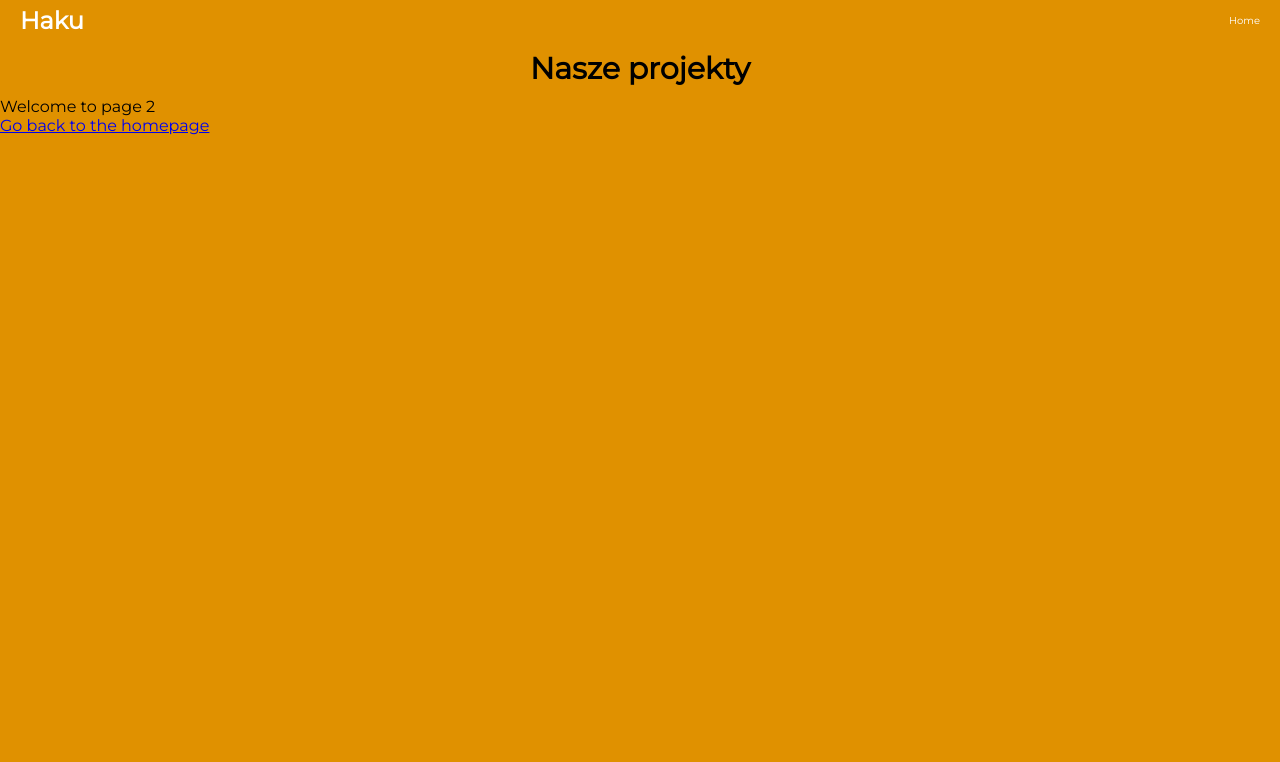
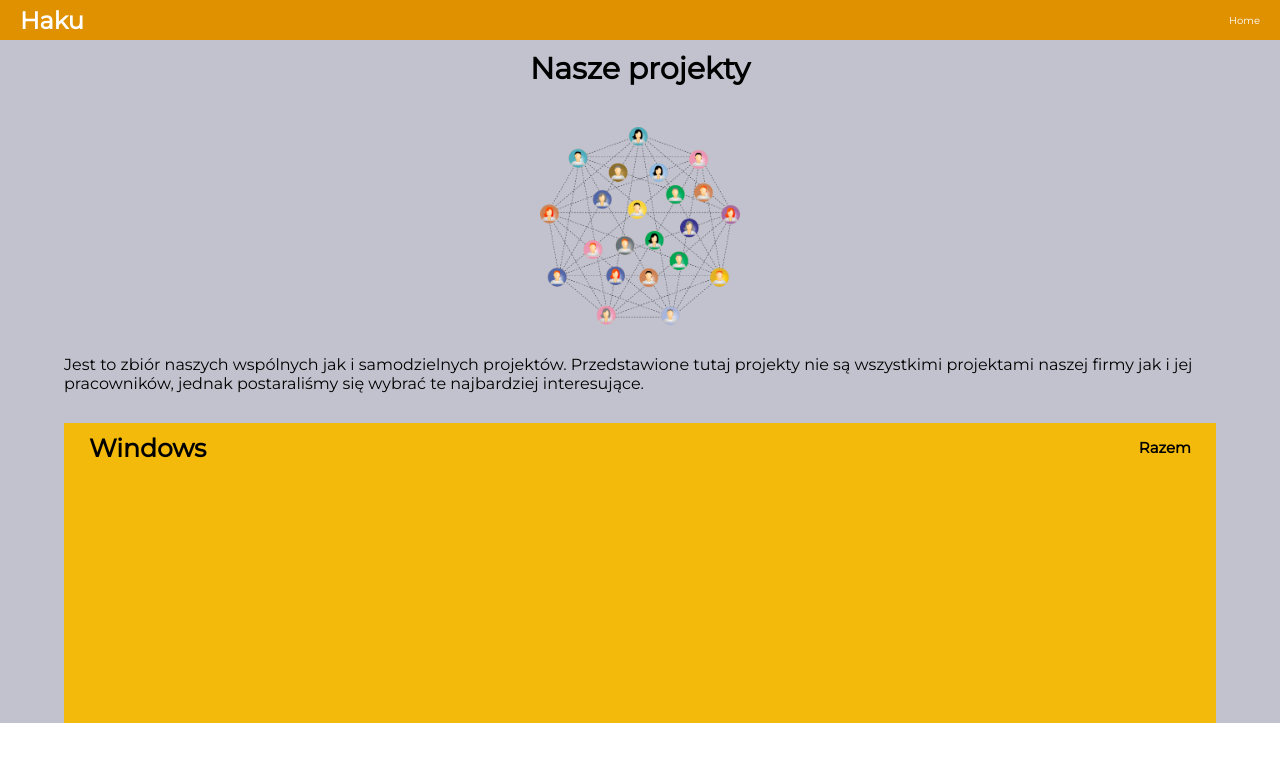
Before and after one commit to Adaxelx/Business-page, a Gatsby site: page /projects in a window 1280 px wide. Built offline with nearby package versions, Linux system fonts and the light colour scheme; Gatsby itself is replaced by a stand-in of ours.

Commit message:
add logo to project, description, start projectCon

```diff
--- a/src/pages/projects.js
+++ b/src/pages/projects.js
@@ -1,23 +1,70 @@
 import React from 'react'
-import { Link } from 'gatsby'
 import styled from 'styled-components'
 import H2 from '../components/headers/H2'
 import Layout from '../components/layout'
 
+import img from '../images/projects2.png'
+
+/* zółty #f3ba0c */
+
 const StyledProjects = styled.article`
   margin-top: 40px;
-  background-color: #e09100;
-  height: 100vh;
+  background-color: rgb(194, 194, 206);
   width: 100%;
+  display: flex;
+  flex-direction: column;
+  align-items: center;
+  justify-content: space-around;
+`
+const StyledDescription = styled.p`
+  margin-top: 30px;
+  width: 90%;
 `
 
+const StyledImg = styled.img`
+  width: 200px;
+  margin-top: 30px;
+`
+
+const StyledProject = styled.section`
+  height: 300px;
+  width: 90%;
+  margin-top: 30px;
+  background-color: #f3ba0c;
+`
+
+const StyledTitleProject = styled.h4`
+  font-size: 2.5rem;
+  margin: 10px 0 0 25px;
+`
+
+const StyledAuthor = styled.h3`
+  font-size: 1.5rem;
+  margin: 10px 25px 0 0;
+`
+const StyledTitle = styled.section`
+  width: 100%;
+  display: flex;
+  align-items: center;
+  justify-content: space-between;
+`
 const Projects = () => {
   return (
     <Layout>
       <StyledProjects>
         <H2>Nasze projekty</H2>
-        <p>Welcome to page 2</p>
-        <Link to="/">Go back to the homepage</Link>
+        <StyledImg src={img} alt="" />
+        <StyledDescription>
+          Jest to zbiór naszych wspólnych jak i samodzielnych projektów. Przedstawione tutaj
+          projekty nie są wszystkimi projektami naszej firmy jak i jej pracowników, jednak
+          postaraliśmy się wybrać te najbardziej interesujące.
+        </StyledDescription>
+        <StyledProject>
+          <StyledTitle>
+            <StyledTitleProject>Windows</StyledTitleProject>
+            <StyledAuthor>Razem</StyledAuthor>
+          </StyledTitle>
+        </StyledProject>
       </StyledProjects>
     </Layout>
   )
```
Also changed, not shown: src/images/projects.svg (added), src/images/projects2.png (added).
